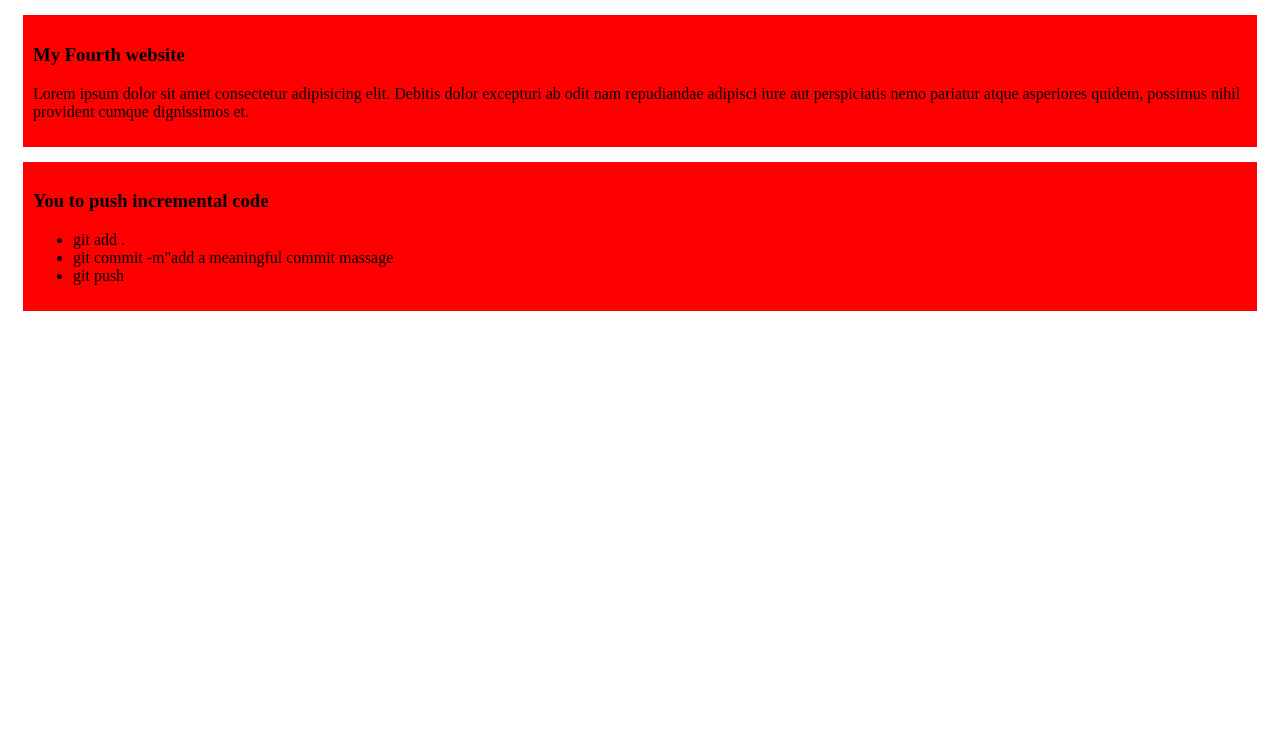
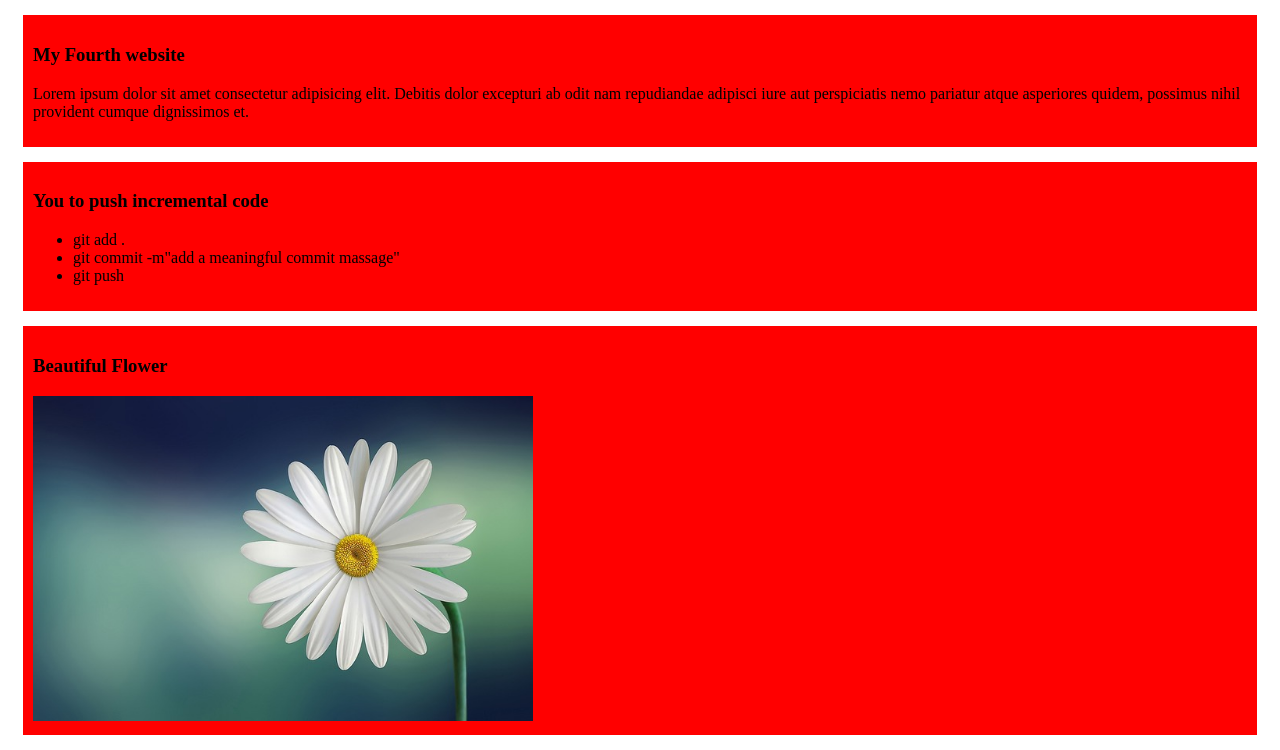
Before and after one commit to ri5257/my-simple-website, a plain HTML site: page index.html in a window 1280 px wide. Shown: the part 439-1189 px from the top of the page. Before the commit the page ends 800 px from the top, so only its background shows below. Drawn offline with Linux system fonts and the light colour scheme.

Commit message:
Beautiful Flower

```diff
--- a/index.html
+++ b/index.html
@@ -27,9 +27,13 @@
         <h3>You to push incremental code</h3>
         <ul>
             <li>git add .</li>
-            <li>git commit -m"add a meaningful commit massage</li>
+            <li>git commit -m"add a meaningful commit massage"</li>
             <li>git push</li>
         </ul>
     </div>
+    <div>
+        <h3> Beautiful Flower</h3>
+        <img src="images/marguerite-729510_640.jpg", sizes="500px" width="500px",>
+    </div>
 </body>
 </html>
```
Also changed, not shown: images/images.jpeg (added), images/marguerite-729510_640.jpg (added).
